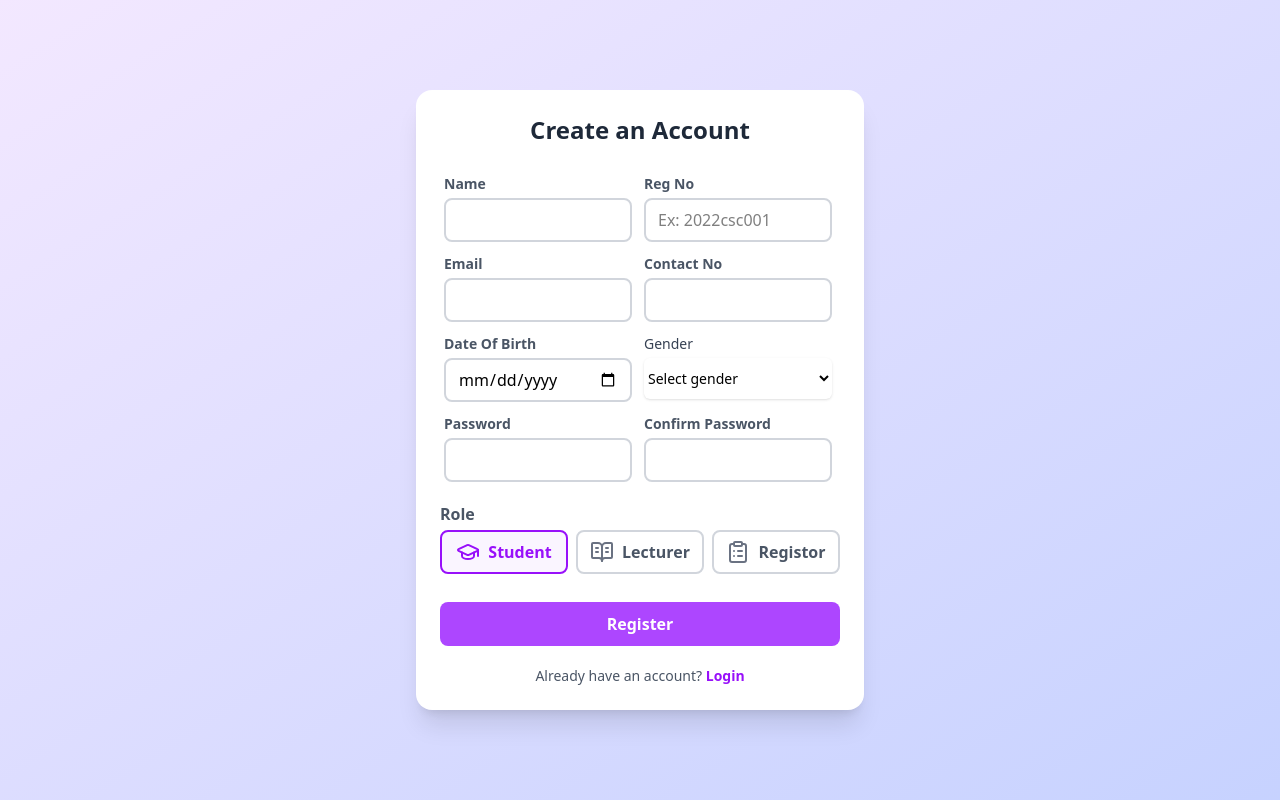
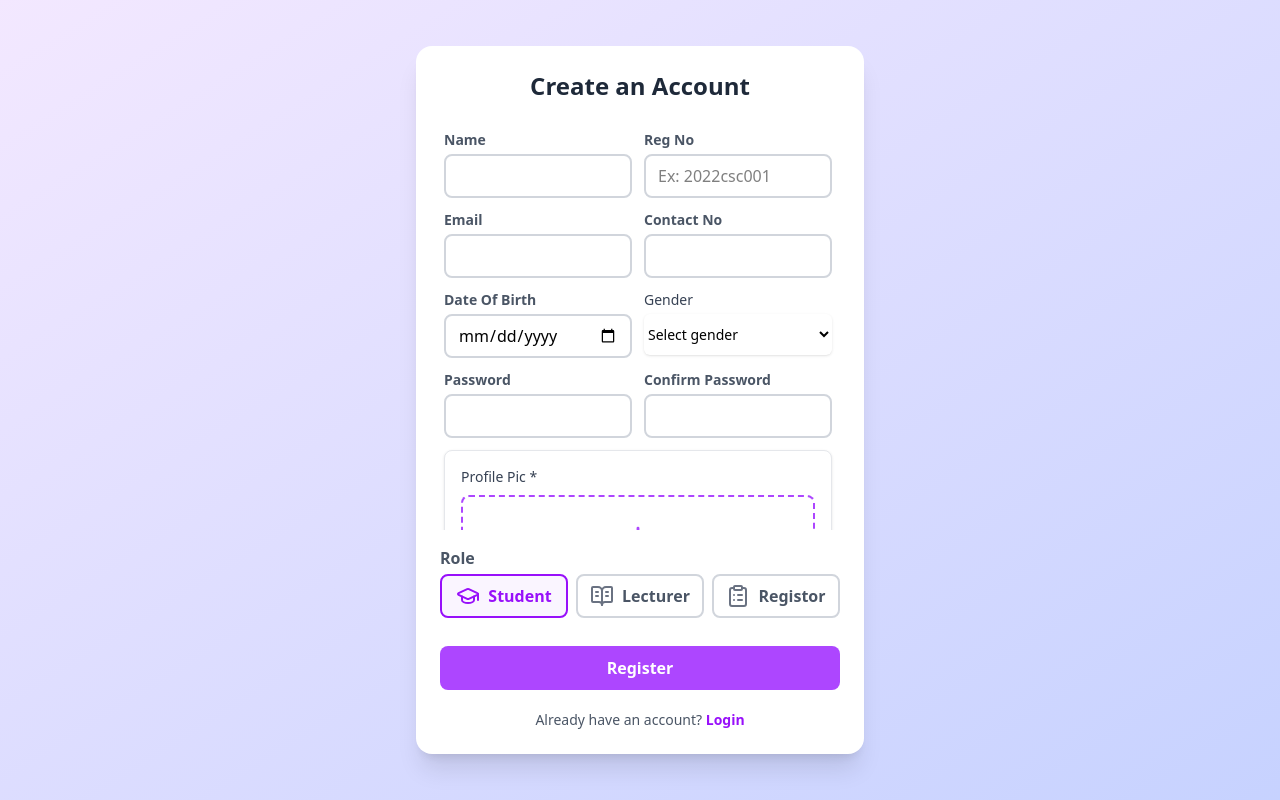
Before and after one commit to Bashitha267/attendanceTrackUniFrontEnd, a React (Vite) app: page /register in a window 1280 px wide. Built offline with nearby package versions, Linux system fonts and the light colour scheme; the HTML template or start-up script is replaced by a standard one.

Commit message:
added img showing

```diff
--- a/src/Auth/RegisterPage.jsx
+++ b/src/Auth/RegisterPage.jsx
@@ -1,5 +1,5 @@
 import axios from "axios";
-import { BookOpenText, ClipboardList, GraduationCap, LoaderCircle } from "lucide-react";
+import { BookOpenText, ClipboardList, GraduationCap, LoaderCircle, Plus } from "lucide-react";
 import { useState } from "react";
 import { Link, useNavigate } from "react-router-dom";
 
@@ -21,10 +21,41 @@ const RegisterPage = () => {
     role: "student",
     gender: "",
     dob: "",
+    image:"",
     contact_no: "",
   });
 
 
+  const handleImageChange = async (e) => {
+    if (!e.target.files) return;
+
+    const files = Array.from(e.target.files);
+    const formdata = new FormData();
+
+    files.forEach((file) => formdata.append("images", file));
+
+    try {
+      const res = await fetch("https://attendance-uni-backend.vercel.app/users/addphoto", {
+        method: "POST",
+        body: formdata,
+      });
+
+      const data = await res.json();
+      if (data.success && data.urls) {
+        setFormData(prev => ({
+          ...prev,
+          image: data.urls[0]
+
+        }));
+      } else {
+        console.error("Upload failed:", data.error);
+        alert("Image upload failed");
+      }
+    } catch (err) {
+      console.error("Error uploading images:", err);
+      alert("Error uploading images");
+    }
+  };
 
   const roles = [
     { role: "student", icon: GraduationCap },
@@ -158,6 +189,7 @@ if (res.data.success === true) {
               <InputField label="Email" name="email" type="email" value={formData.email} onChange={handleInputChange} />
               <InputField label="Contact No" name="contact_no" value={formData.contact_no} onChange={handleInputChange} />
               <InputField label="Date Of Birth" name="dob" type="date" value={formData.dob} onChange={handleInputChange} />
+
               <div>
                 <label htmlFor="gender" className="block text-sm font-medium text-gray-700">
   Gender
@@ -177,6 +209,47 @@ if (res.data.success === true) {
 
               <InputField label="Password" name="password" type={showPassword ? "text" : "password"} value={formData.password} onChange={handleInputChange} />
               <InputField label="Confirm Password" name="confirmPassword" type={showPassword ? "text" : "password"} value={formData.confirmPassword} onChange={handleInputChange} />
+               <div className="bg-white p-4 rounded-lg shadow border border-gray-200 lg:col-span-2">
+              <label className="block text-sm font-medium text-gray-700 mb-2">
+                Profile Pic *
+              </label>
+              {!formData.image && (
+                <div className="flex items-center justify-center w-full ">
+                  <label
+                    htmlFor="file-upload"
+                    className="cursor-pointer flex flex-col items-center justify-center border-2 border-dashed border-purple-500 rounded-lg p-6 w-full hover:bg-purple-100 transition-all duration-200"
+                  >
+                    <Plus  size={34} className='font-bold text-purple-500' />
+                    <span className="text-purple-500 font-medium">Click to add an image</span>
+                    <input
+                      id="file-upload"
+                      type="file"
+                      accept="image/*"
+                      onChange={handleImageChange}
+                      className="hidden"
+                    />
+                  </label>
+                </div>
+              )}
+              {formData.image && (
+                <div className="mt-4">
+                  <div className="relative w-48 h-48">
+                    <img
+                      src={formData.image}
+                      alt="Project preview"
+                      className="w-full h-full object-cover rounded-lg border border-gray-200"
+                    />
+                    <button
+                      type="button"
+                      onClick={() => setFormData(prev => ({ ...prev, image: '' }))}
+                      className="absolute top-1 right-1 bg-purple-500 text-white rounded-full w-6 h-6 flex items-center justify-center text-sm hover:bg-purple-600 transition"
+                    >
+                      &times;
+                    </button>
+                  </div>
+                </div>
+              )}
+            </div>
             </div>
 
             <div className="flex flex-col mt-1">
--- a/src/Registrar/Registrar.jsx
+++ b/src/Registrar/Registrar.jsx
@@ -552,7 +552,7 @@ if(!id){
                 {!userLoading && (<div className="bg-white p-6 rounded-lg shadow-xl w-full max-w-md flex flex-col border-2 border-pink-800">
                   <h2 className="text-xl text-center font-semibold mb-3 text-green-900 ">Student Information</h2>
                   <div className="  justify-center flex flex-row items-center mb-2 mt-2">
-                    <div className='bg-pink-300 w-32 h-32'></div>
+                    <div><img src={userData.image} className='w-32 h-32 object-cover'></img></div>
                   </div>
                   <h3 className='text-lg font-semibold mb-2 text-gray-800'>Student Name: {userData.name || ""}</h3>
                   <p className='text-lg font-semibold mb-2 text-gray-800'>Registration Number: {userData.reg_no || ""}</p>
--- a/src/Student/Student.jsx
+++ b/src/Student/Student.jsx
@@ -2,7 +2,6 @@ import axios from 'axios';
 import { BookOpen, CheckCircle, Clock, Loader2, Menu, PlusCircle, QrCode, X, XCircle } from 'lucide-react';
 import { useEffect, useState } from 'react';
 import Header from "../Layout/Header";
-import student from "../assets/graduated.png";
 
 import { QRCodeCanvas } from 'qrcode.react';
 
@@ -222,7 +221,7 @@ const StudentDashboard = () => {
                 <div className="bg-white rounded-lg shadow-sm p-6">
                     <h3 className="text-lg font-semibold text-green-900 mb-6">Student Information</h3>
                     <div className="flex flex-col sm:flex-row items-start space-y-4 sm:space-y-0 sm:space-x-8">
-                        <img src={profileData.img || student} alt="Profile" className="w-32 h-32 rounded-full object-cover border-4 border-gray-200" />
+                        <img src={profileData.avatar } alt="Profile" className="w-32 h-36 rounded-full object-cover  " />
                         <div className="flex-1">
                             <div className="grid grid-cols-1 sm:grid-cols-2 gap-4">
                                 <div><label className="block text-sm font-medium text-gray-900">Name</label><p className="text-gray-700">{profileData.name}</p></div>
```
